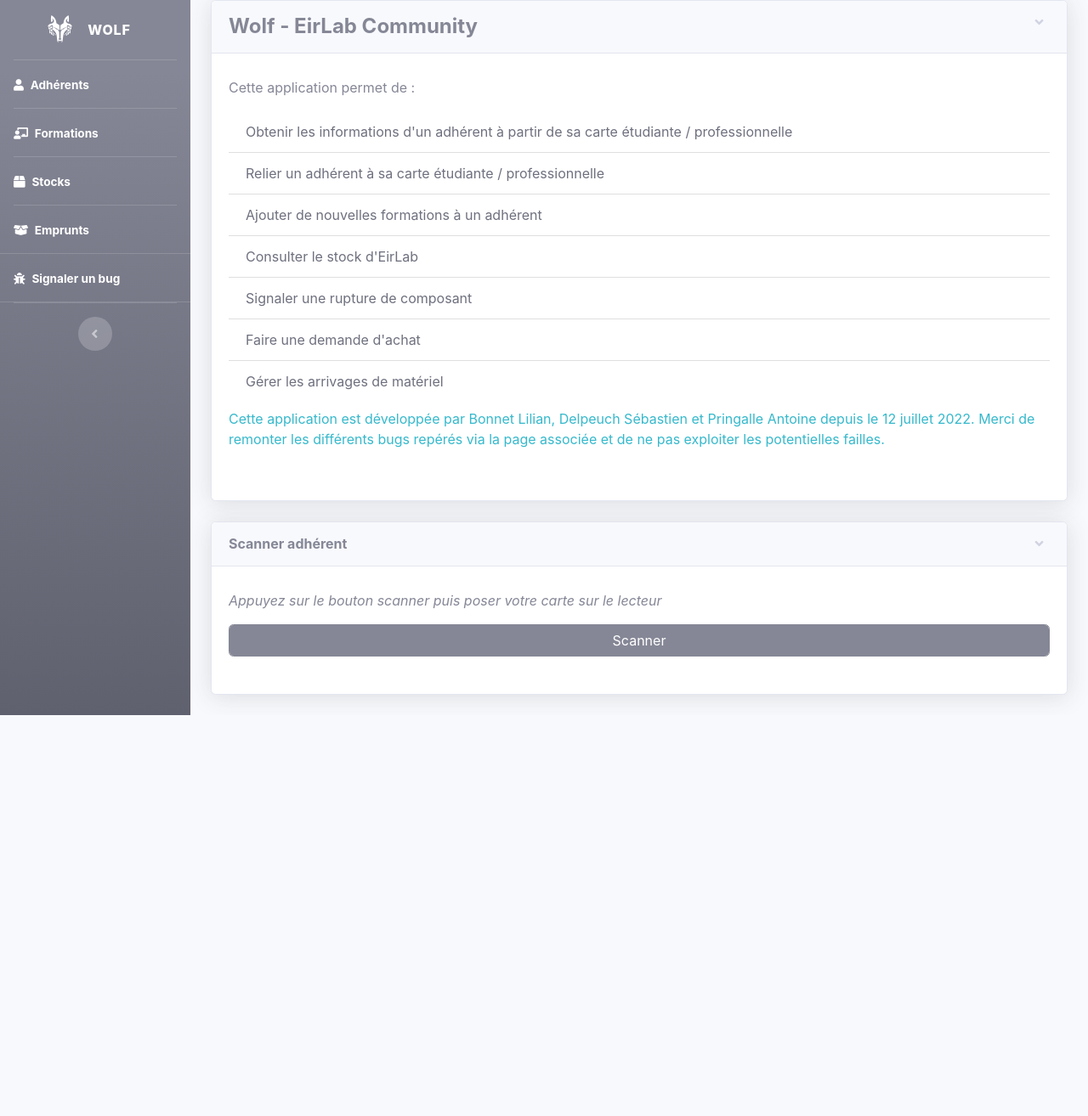
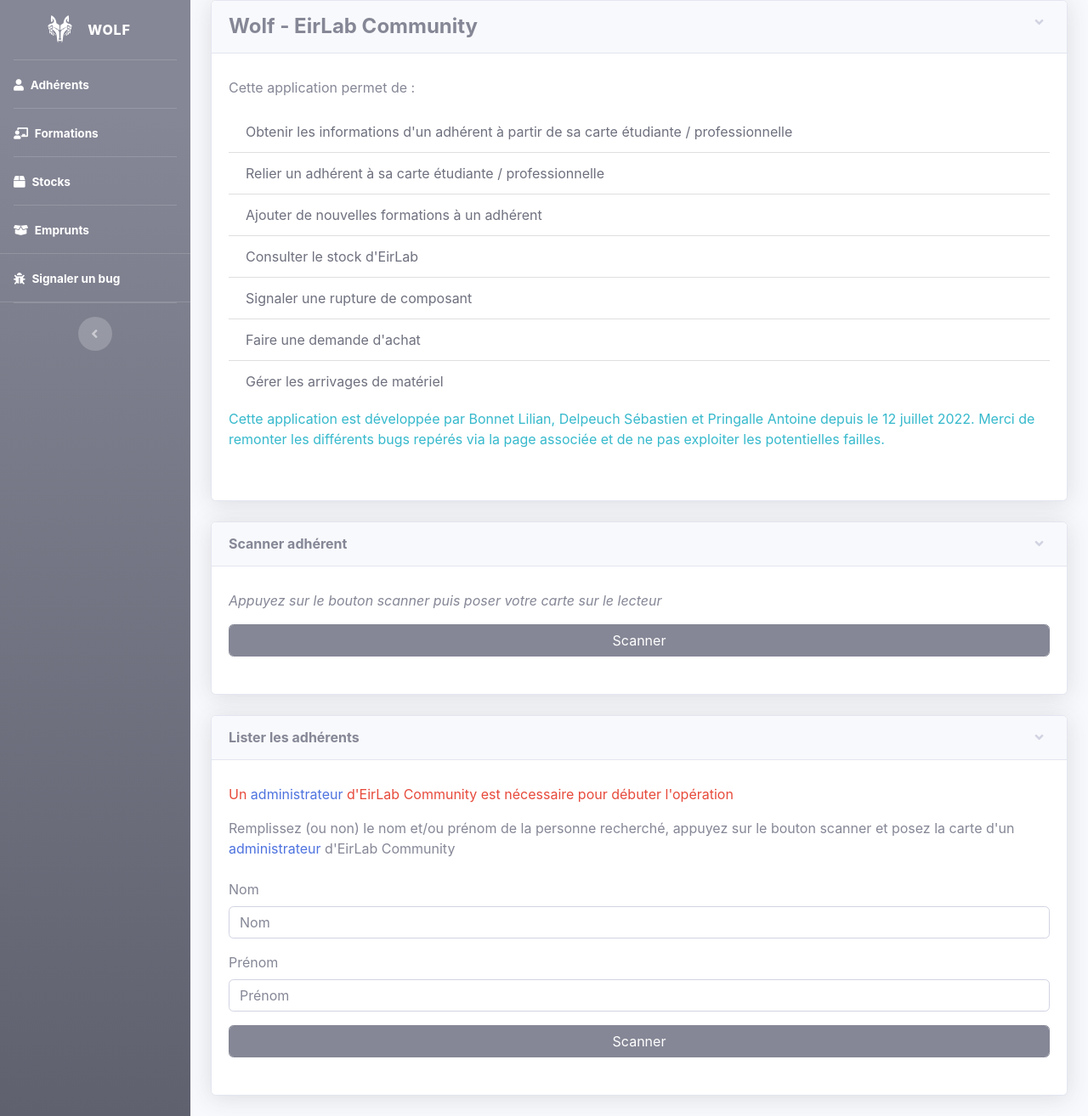
Before and after one commit to sedelpeuch/wolf, a Flask app: page / in a window 1280 px wide. Shown: the whole page at 85% size. Before the commit the page ends 842 px from the top, so only its background shows below. Run offline with Flask 2, Linux system fonts and the light colour scheme; some libraries are stand-ins or nearby versions.

Commit message:
feat(member): Add list all member

```diff
--- a/templates/index.html
+++ b/templates/index.html
@@ -61,6 +61,100 @@
             <!--            </div>-->
         </div>
     </div>
+    <div class="card shadow mb-4">
+        <a aria-controls="select" aria-expanded="true" class="d-block card-header py-3"
+           data-toggle="collapse" href="#list_all" role="button">
+            <h6 class="m-0 font-weight-bold text-secondary">Lister les adhérents</h6>
+        </a>
+        <div class="collapse show card-body mb-4" id="list_all">
+            <!--            <div class="row">-->
+            <form action="/member/list" method="POST" onsubmit="document.getElementById('container-svg-card-reader')
+            .style.visibility = 'visible';return true;">
+                <p class="mt-2 text-danger">Un <a
+                        href="https://www.eirlab.net/wp-content/uploads/2022/06/Organigramme-2.png">administrateur</a>
+                    d'EirLab Community est nécessaire pour débuter
+                    l'opération</p>
+
+                <p class="mt-2"> Remplissez (ou non) le nom et/ou prénom de la personne recherché, appuyez sur le
+                    bouton scanner et posez la
+                    carte
+                    d'un <a
+                        href="https://www.eirlab.net/wp-content/uploads/2022/06/Organigramme-2.png">administrateur</a>
+                    d'EirLab
+                    Community</p>
+                <div class="form-group">
+                    <label class="mt-2" for="lastname">Nom</label>
+                    <input class="form-control" id="lastname" name="lastname" placeholder="Nom"
+                           type="text">
+                </div>
+                <div class="form-group">
+                    <label for="firstname">Prénom</label>
+                    <input class="form-control" id="firstname" name="firstname" placeholder="Prénom"
+                           type="text">
+                </div>
+                <button class="form-control btn btn-secondary" type="submit">Scanner</button>
+            </form>
+            {% if status %}
+            <form action="/" method="GET">
+                <button class="form-control btn btn-danger mt-2" type="submit">Quitter</button>
+            </form>
+            <p class="font-weight-bold mt-2">{{ status }}</p>
+            {% endif %}
+
+            <!--            </div>-->
+        </div>
+    </div>
+
+    {% if list_member %}
+    <div class="card shadow mb-4">
+        <a aria-controls="select" aria-expanded="true" class="d-block card-header py-3"
+           data-toggle="collapse" href="#result_list_all" role="button">
+            <h6 class="m-0 font-weight-bold text-secondary">Résultats</h6>
+        </a>
+        <div class="collapse show card-body mb-4" id="result_list_all">
+            <table class="table table-striped">
+                <thead>
+                <tr>
+                    <th scope="col">Identifiant</th>
+                    <th scope="col">Nom</th>
+                    <th scope="col">Prénom</th>
+                    <th scope="col">Date de fin d'adhésion</th>
+                    <th scope="col">Lien carte étudiante</th>
+                    <th scope="col">Formations</th>
+                </tr>
+                </thead>
+                <tbody>
+                {% for member in list_member %}
+                <tr>
+                    <td>{{ member.login }}</td>
+                    <td>{{ member.lastname }}</td>
+                    <td>{{ member.firstname }}</td>
+                    <td> {% if member.expired %}
+                        <p class="text-danger">{{ member.datem }}</p>
+                        {% else %}
+                        {{ member.datem }}
+                        {% endif %}
+                    </td>
+                    <td>{% if member.array_options.options_nserie != None %}
+                        {{ member.array_options.options_nserie }}
+                        {% endif %}
+                    </td>
+                    <td>
+                        {% for formation in member.formations %}
+                        <img alt="Imprimante"
+                             class="img-fluid rounded-circle mt-2"
+                             src="{{ member.formations[formation].image }}" width="10%">
+                        {% endfor %}
+                    </td>
+                </tr>
+                {% endfor %}
+                </tbody>
+            </table>
+        </div>
+    </div>
+
+    {% endif %}
+
     {% if new %}
     <div class="card shadow mb-4">
         <a aria-controls="select" aria-expanded="true" class="d-block card-header py-3"
@@ -79,7 +173,8 @@
                         </div>
                         <div class="form-group">
                             <label for="firstname">Prénom</label>
-                            <input class="form-control" id="firstname" name="firstname" placeholder="Prénom" required
+                            <input class="form-control" id="firstname" name="firstname" placeholder="Prénom"
+                                   required
                                    type="text">
                         </div>
                         <button class="form-control btn btn-secondary" type="submit">Rechercher</button>
@@ -92,7 +187,8 @@
                         Community, vérifiez les informations et le cas échant rendez vous sur <a
                                 href="https://www.helloasso.com/associations/eirlab-community/adhesions/adherer-a-eirlab-le-fablab-associatif-de-bordeaux-inp/">
                             adherer.eirlab.net</a> pour faire partie de l'association</p>
-                    <p class="font-italic small mt-2">Si vous êtes sûr que c'est bien un adhérent d'EirLab Community,
+                    <p class="font-italic small mt-2">Si vous êtes sûr que c'est bien un adhérent d'EirLab
+                        Community,
                         n'hésitez pas à demander à un administrateur</p>
                     {% endif %}
                     {% if to_link %}
```
Also changed, not shown: member.py (+42 -6 lines).
